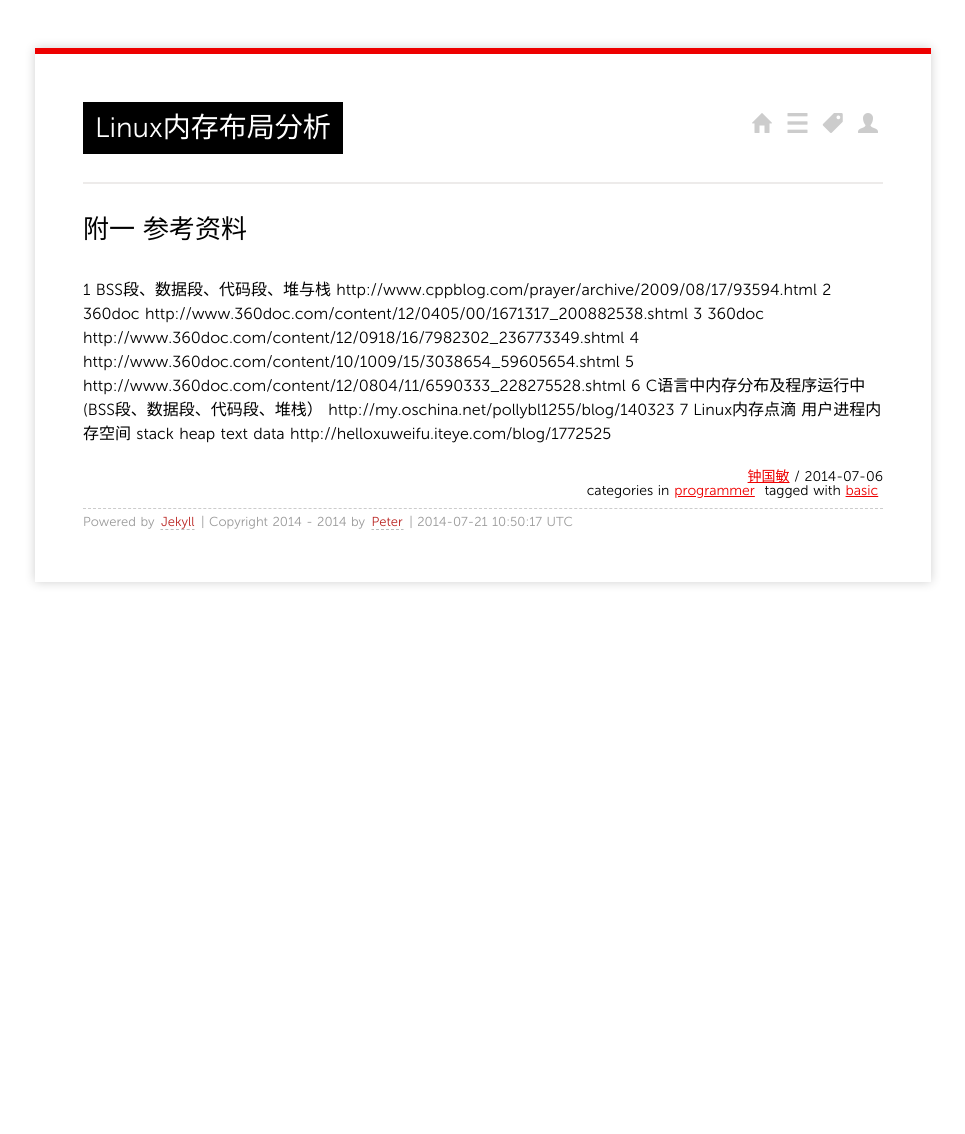
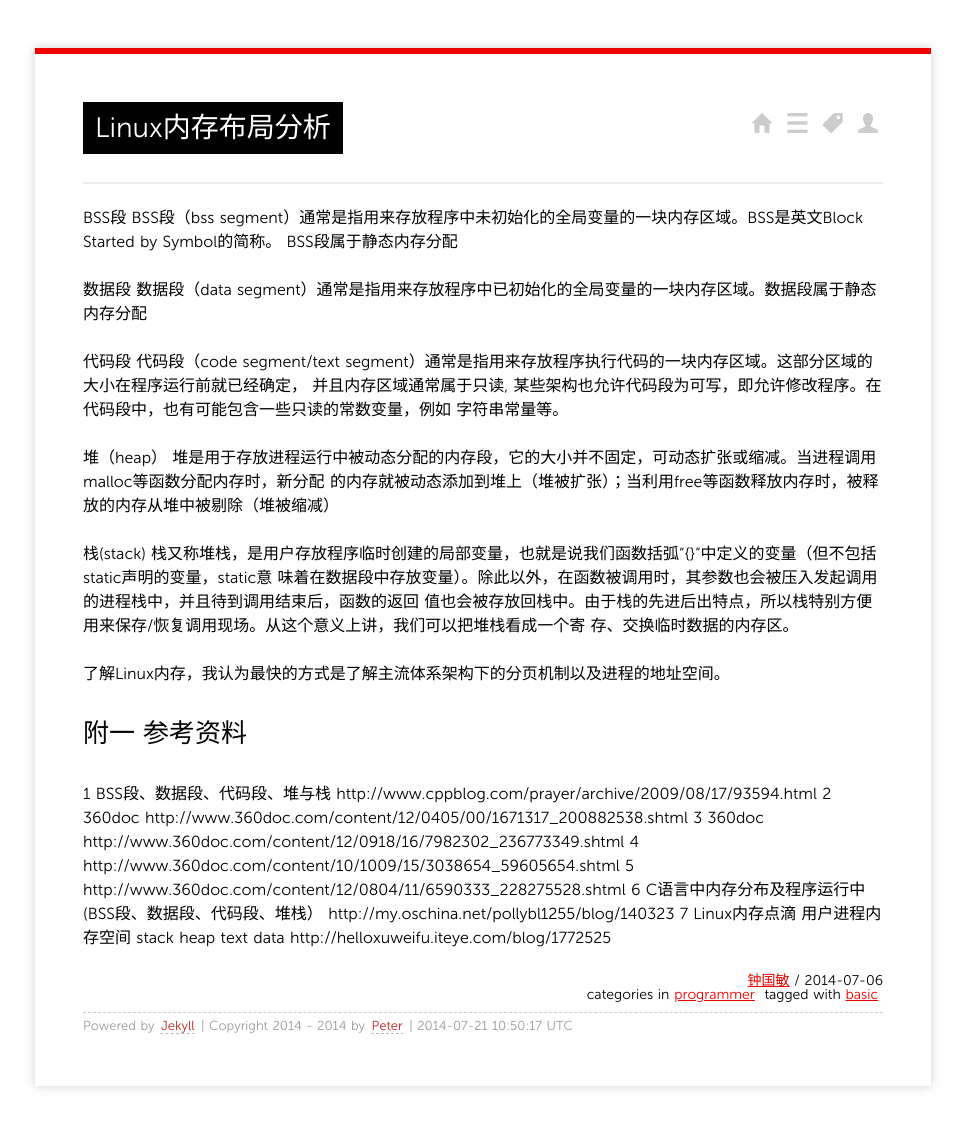
Before and after one commit to fengyr/blog, a Jekyll site: the page built from _posts/2014/2014-07-06-Linux内存布局分析.md, in a window 1280 px wide. Shown: the whole page, without its empty margins (157-1122 px from the left). Built offline with Jekyll 4.4.1, drawn with Linux system fonts in a browser that asks for light colours; Markdown is read by kramdown in place of the engine named in the settings; before the commit the page ends 900 px from its top, so only the background shows below that.

Commit message:
Update 2014-07-06-Linux内存布局分析.md

```diff
--- a/_posts/2014/2014-07-06-Linux内存布局分析.md
+++ b/_posts/2014/2014-07-06-Linux内存布局分析.md
@@ -6,6 +6,49 @@ categories:
 tags:
 - basic
 ---
+
+
+
+BSS段
+BSS段（bss segment）通常是指用来存放程序中未初始化的全局变量的一块内存区域。BSS是英文Block Started by Symbol的简称。
+BSS段属于静态内存分配
+
+数据段
+数据段（data segment）通常是指用来存放程序中已初始化的全局变量的一块内存区域。数据段属于静态内存分配
+
+代码段
+代码段（code segment/text segment）通常是指用来存放程序执行代码的一块内存区域。这部分区域的大小在程序运行前就已经确定，
+并且内存区域通常属于只读, 某些架构也允许代码段为可写，即允许修改程序。在代码段中，也有可能包含一些只读的常数变量，例如
+字符串常量等。
+
+堆（heap）
+堆是用于存放进程运行中被动态分配的内存段，它的大小并不固定，可动态扩张或缩减。当进程调用malloc等函数分配内存时，新分配
+的内存就被动态添加到堆上（堆被扩张）；当利用free等函数释放内存时，被释放的内存从堆中被剔除（堆被缩减）
+
+栈(stack)
+栈又称堆栈，是用户存放程序临时创建的局部变量，也就是说我们函数括弧“{}”中定义的变量（但不包括static声明的变量，static意
+味着在数据段中存放变量）。除此以外，在函数被调用时，其参数也会被压入发起调用的进程栈中，并且待到调用结束后，函数的返回
+值也会被存放回栈中。由于栈的先进后出特点，所以栈特别方便用来保存/恢复调用现场。从这个意义上讲，我们可以把堆栈看成一个寄
+存、交换临时数据的内存区。
+
+
+
+了解Linux内存，我认为最快的方式是了解主流体系架构下的分页机制以及进程的地址空间。
+
+
+
+
+
+
+
+
+
+
+
+
+
+
+
 
 
 
```
